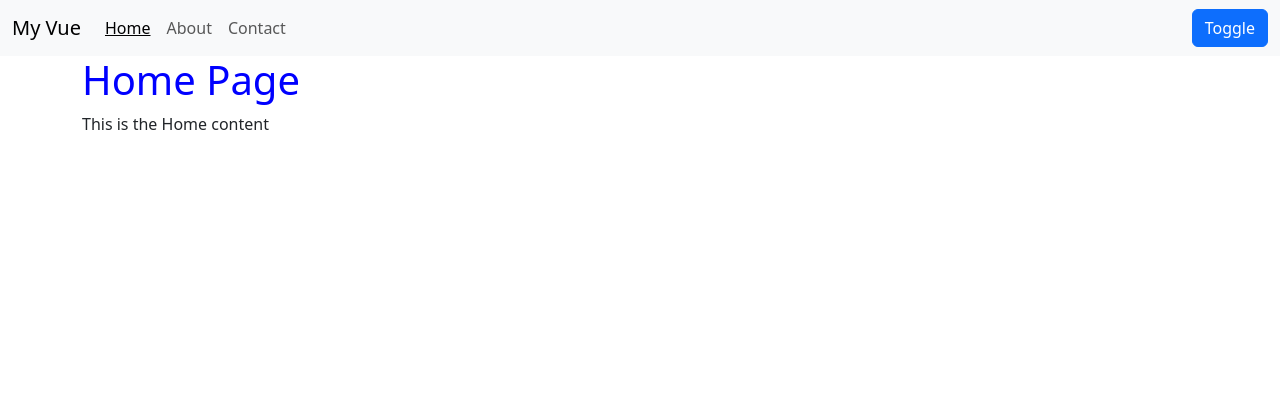
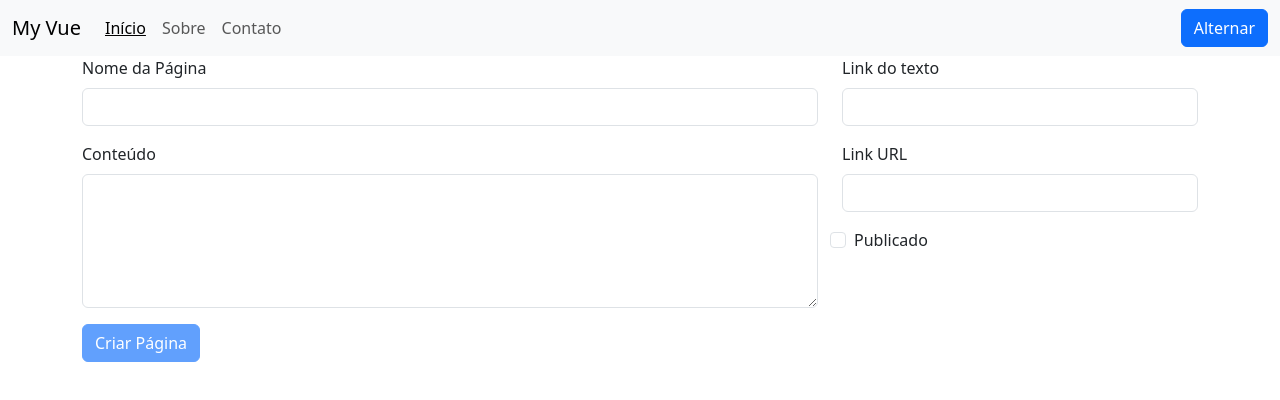
Before and after one commit to curistian/firstVueSPA, a Vue app: page / in a window 1280 px wide. Shown: the top 400 px of the page. Built offline with nearby package versions, Linux system fonts and the light colour scheme.

Commit message:
criacao de pagina v1

```diff
--- a/public/pages.json
+++ b/public/pages.json
@@ -1,15 +1,15 @@
 [{
-    "link": {"text": "Home", "url": "index.html"},
-    "pageTitle": "Home Page",
+    "link": {"text": "Início", "url": "index.html"},
+    "pageTitle": "Página Inicial",
     "content": "This is the Home content"
 },
 {
-    "link": {"text": "About", "url": "about.html"},
-    "pageTitle": "About Page",
+    "link": {"text": "Sobre", "url": "about.html"},
+    "pageTitle": "Página Sobre",
     "content": "This is the About content"
 },
 {
-    "link": {"text": "Contact", "url": "contact.html"},
-    "pageTitle": "Contact Page",
+    "link": {"text": "Contato", "url": "contact.html"},
+    "pageTitle": "Página de Contato",
     "content": "This is the Contact content"
 }]
--- a/src/App.vue
+++ b/src/App.vue
@@ -7,20 +7,27 @@
 
     <div v-show="false">hide this content</div>
 
-    <page-viewer
+    <!-- <page-viewer
         v-if="pages.length > 0"
         :page="pages[activePage]"
-    ></page-viewer>
+    ></page-viewer> -->
+
+    <create-page
+        :page-created="pageCreated"
+    ></create-page>
 </template>
 
 <script>
 import PageViewer from './components/PageViewer.vue';
 import Navbar from './components/Navbar.vue';
+import CreatePage from './components/CreatePage.vue';
+
 
 export default {
     components: {
         Navbar,
-        PageViewer
+        PageViewer,
+        CreatePage
     },
     created() {
         this.getPages();
@@ -37,6 +44,9 @@ export default {
             let data = await res.json();
 
             this.pages = data;
+        },
+        pageCreated(pageObj) {
+            console.log(pageObj)
         }
     }
 }
--- /dev/null
+++ b/src/components/CreatePage.vue
@@ -0,0 +1,101 @@
+<template>
+    <form action="" class="container mb-3">
+        <div class="row">
+            <div class="col-md-8">
+                <div class="mb-3">
+                    <label for="" class="form-label">
+                        Nome da Página
+                    </label>
+                    <input
+                        type="text"
+                        class="form-control"
+                        v-model="pageTitle"
+                    />
+                </div>
+                <div class="mb-3">
+                    <label for="" class="form-label">
+                        Conteúdo
+                    </label>
+                    <textarea
+                        type="text"
+                        class="form-control"
+                        rows="5"
+                        v-model="content"
+                    ></textarea>
+                </div>
+            </div>
+            <div class="col">
+                <div class="mb-3">
+                    <label for="" class="form-label">
+                        Link do texto
+                    </label>
+                    <input
+                        type="text"
+                        class="form-control"
+                        v-model="linkText"
+                    />
+                </div>
+                <div class="mb-3">
+                    <label for="" class="form-label">
+                        Link URL
+                    </label>
+                    <input
+                        type="text"
+                        class="form-control"
+                        v-model="linkUrl"
+                    />
+                </div>
+                <div class="row mb-3">
+                    <div class="form-check">
+                        <input class="form-check-input" type="checkbox">
+                        <label class="form-check-label" for="gridCheck1">
+                        Publicado
+                        </label>
+                    </div>
+                </div>
+            </div>
+        </div>
+            <div class="mb-3">
+                <button
+                    class="btn btn-primary"
+                    :disabled="isFormInvalid"
+                    @click.prevent="submitForm"
+                >Criar Página</button>
+            </div>
+        </form>
+</template>
+<script>
+export default {
+    props: ['pageCreated'],
+    computed: {
+        isFormInvalid() {
+            return !this.pageTitle || !this.content || !this.linkText || !this.linkUrl;
+        }
+    },
+    data() {
+        return {
+            pageTitle: '',
+            content: '',
+            linkText: '',
+            linkUrl: ''
+        }
+    },
+    methods: {
+        submitForm() {
+            if (!this.pageTitle || !this.content || !this.linkText || !this.linkUrl) {
+                alert ('Favor preencher todo o formulário.');
+                return;
+            }
+
+            this.pageCreated({
+                pageTitle: this.pageTitle,
+                content: this.content,
+                link: {
+                    text: this.linkText,
+                    url: this.linkUrl
+                }
+            });
+        }
+    }
+}
+</script>
--- a/src/components/Navbar.vue
+++ b/src/components/Navbar.vue
@@ -17,7 +17,7 @@
             <button
                 class="btn btn-primary"
                 @click.prevent="changeTheme()"
-            >Toggle</button>
+            >Alternar</button>
         </form>
     </div>
 </nav>
```
